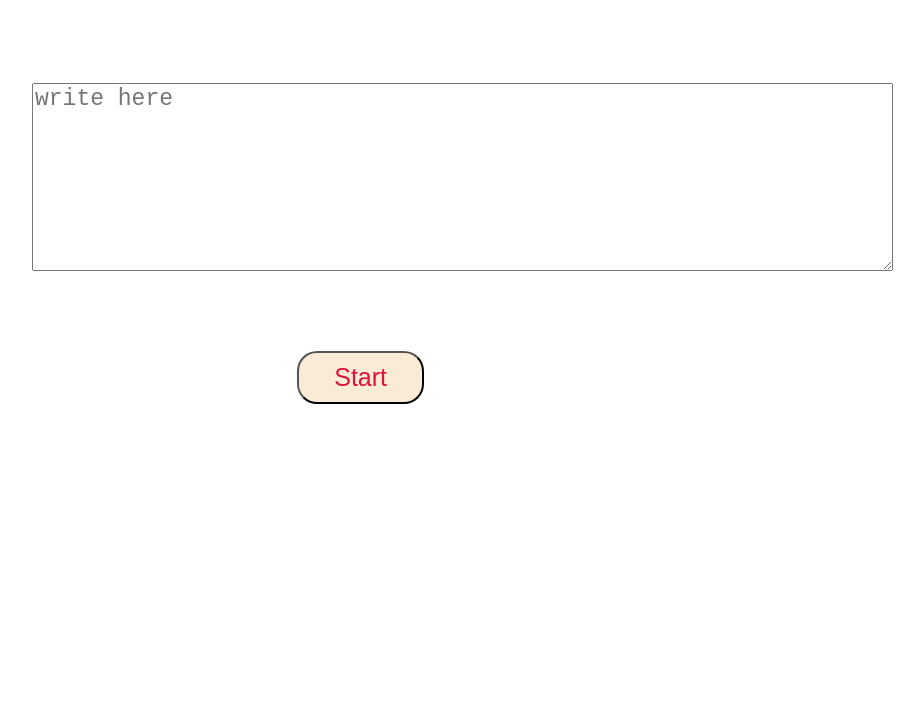
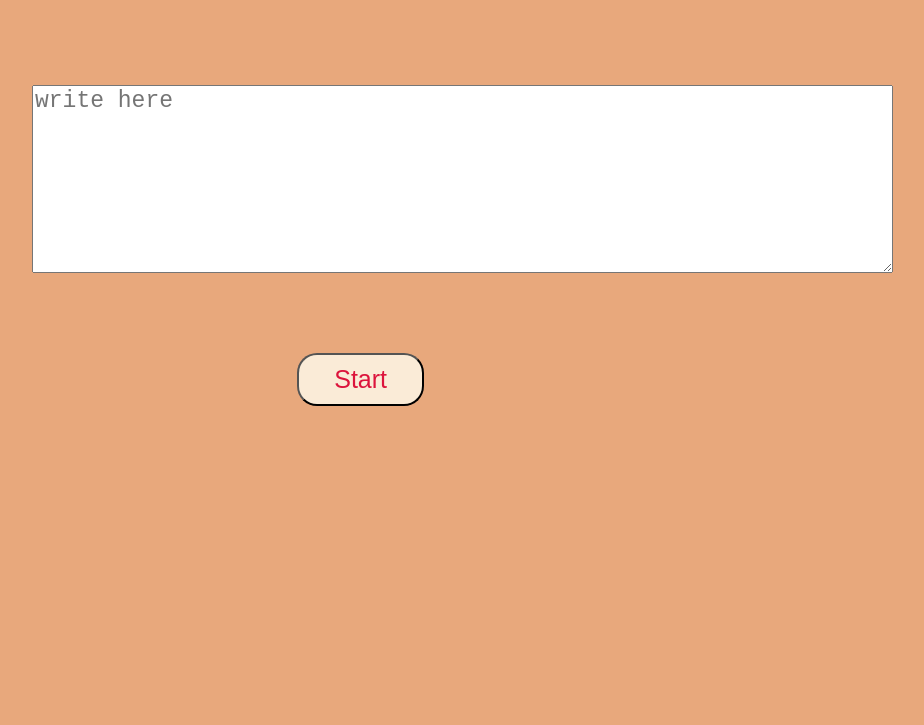
Before and after one commit to sai12348765patil/typing-project, a plain HTML site: page index.html in a window 1280 px wide. Shown: the part 75-800 px from the top of the page, without its empty margins (292-1216 px from the left). Drawn offline with Linux system fonts and the light colour scheme.

Commit message:
Update index.html

```diff
--- a/index.html
+++ b/index.html
@@ -7,6 +7,10 @@
     <title>Document</title>
 </head>
 <style>
+    body{
+        background-color: #E8A87C;
+        font-family:cursive;
+    }
     #welcome{
         color: crimson;
         text-align: center;
```
